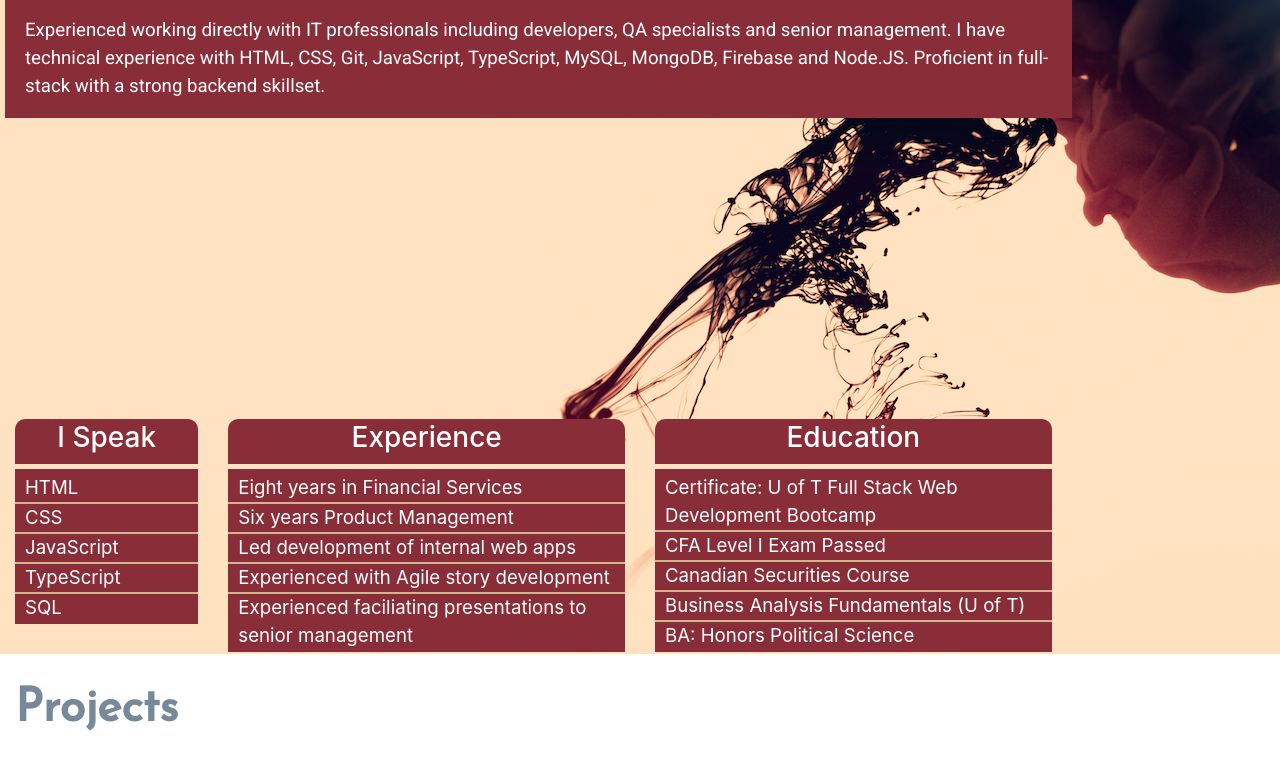
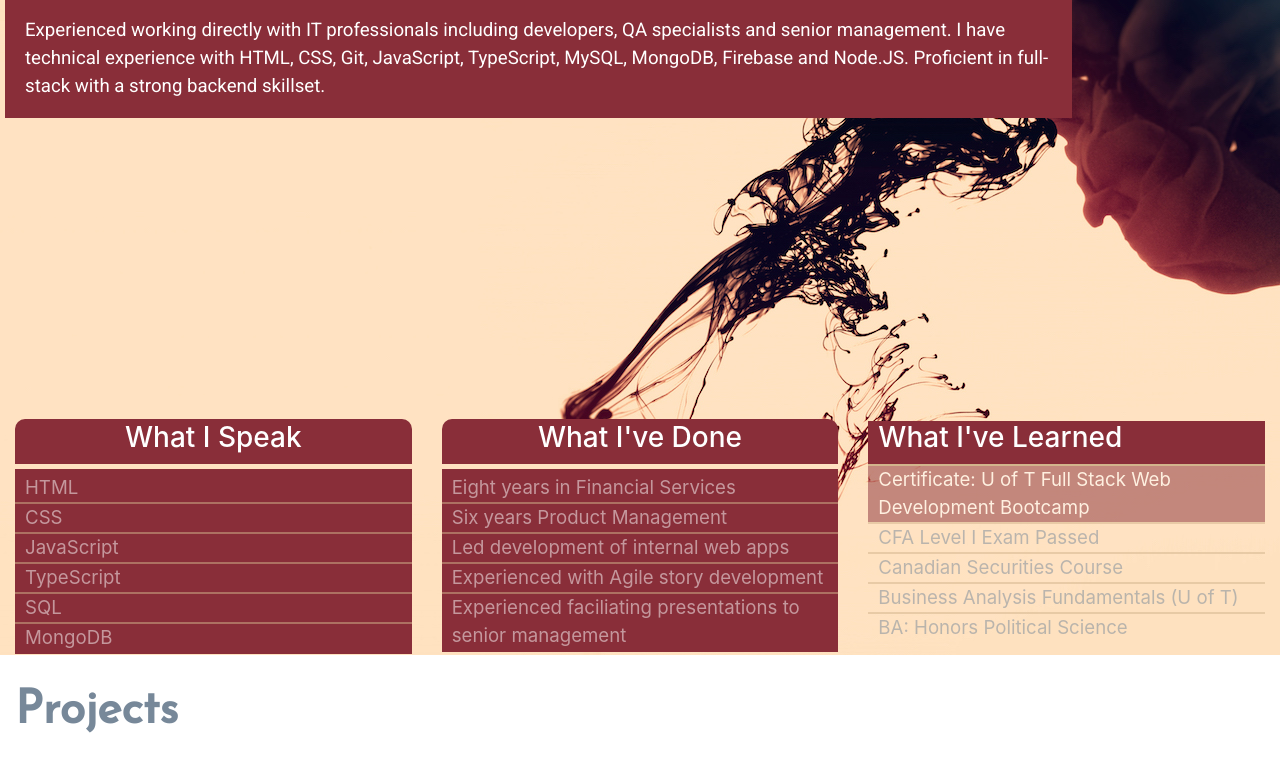
Before and after one commit to kmajor1/portfolio, a plain HTML site: page public/index.html in a window 1280 px wide. Shown: the part 309-1074 px from the top of the page. Drawn offline with nearby package versions, Linux system fonts and the light colour scheme; some packages are replaced by stand-ins of ours.

Commit message:
list styles

```diff
--- a/public/assets/style.css
+++ b/public/assets/style.css
@@ -67,6 +67,10 @@ li {
 
 }
 
+li:not(:first-child) {
+    opacity: 0.50;
+}
+
 li:not(:last-child) {
     border-bottom: 2px solid tan;
 }
--- a/public/index.html
+++ b/public/index.html
@@ -69,19 +69,21 @@
       </div>
     </div>
     <div id="capabilities" class="row">
-      <div class="col-md-2 col-sm-12">
+      <div class="col-md-4 col-sm-12">
         <ul class="red">
-          <li class="liTop"><h4>I Speak</h4></li>
+          <li class="liTop"><h4>What I Speak</h4></li>
           <li class="li1">HTML</li>
           <li class="li2">CSS</li>
           <li class="li3">JavaScript</li>
           <li class="li4">TypeScript</li>
           <li class="li5">SQL</li>
+          <li class="li6">MongoDB</li>
+
         </ul>
       </div>
       <div class="col-md-4 col-sm-12">
         <ul class="red">
-          <li class="liTop"><h4>Experience</h4></li>
+          <li class="liTop"><h4>What I've Done</h4></li>
           <li class="li1">Eight years in Financial Services</li>
           <li class="li2">Six years Product Management</li>
           <li class="li3">Led development of internal web apps</li>
@@ -90,9 +92,9 @@
         </ul>
       </div>
       <div class="col-md-4 col-sm-12">
-        <ul class="red">
-          <li class="liTop"><h4>Education</h4></li>
-          <li class="li1">Certificate: U of T Full Stack Web Development Bootcamp</li>
+        <ul class="stack">
+          <li class="liTop red"><h4>What I've Learned</h4></li>
+          <li class="li1 red">Certificate: U of T Full Stack Web Development Bootcamp</li>
           <li class="li2">CFA Level I Exam Passed</li>
           <li class="li3">Canadian Securities Course</li>
           <li class="li4">Business Analysis Fundamentals (U of T)</li>
@@ -122,11 +124,13 @@
   <script>
     ScrollReveal().reveal('#introBody', { delay: 1000, duration: 3500, origin: 'left', distance: '150px' })
     ScrollReveal().reveal('#intro', { delay: 400, duration: 3000, origin: 'right', distance: '150px' })
+    ScrollReveal().reveal('.li6', { delay: 200, duration: 1000, origin: 'top', distance: '150px' })
     ScrollReveal().reveal('.li5', { delay: 400, duration: 1000, origin: 'top', distance: '150px' })
     ScrollReveal().reveal('.li4', { delay: 600, duration: 1000, origin: 'top', distance: '150px' })
     ScrollReveal().reveal('.li3', { delay: 800, duration: 1000, origin: 'top', distance: '150px' })
     ScrollReveal().reveal('.li2', { delay: 1000, duration: 1000, origin: 'top', distance: '150px' })
     ScrollReveal().reveal('.li1', { delay: 1200, duration: 1000, origin: 'top', distance: '150px' })
+    ScrollReveal().reveal('.liTop', { delay: 1500, duration: 1000, origin: 'left', distance: '400px' })
 
   </script>
 </body>
```
